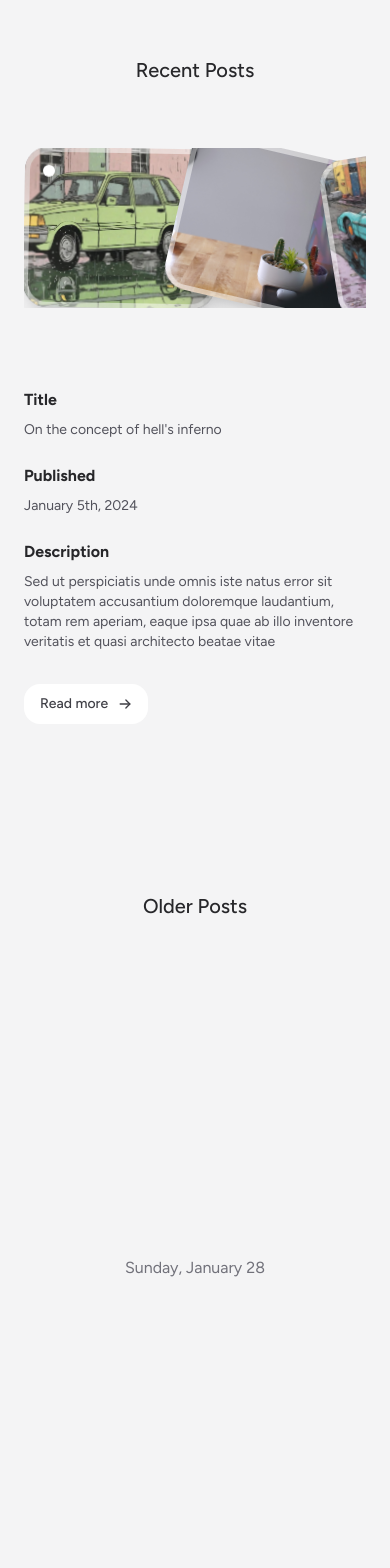
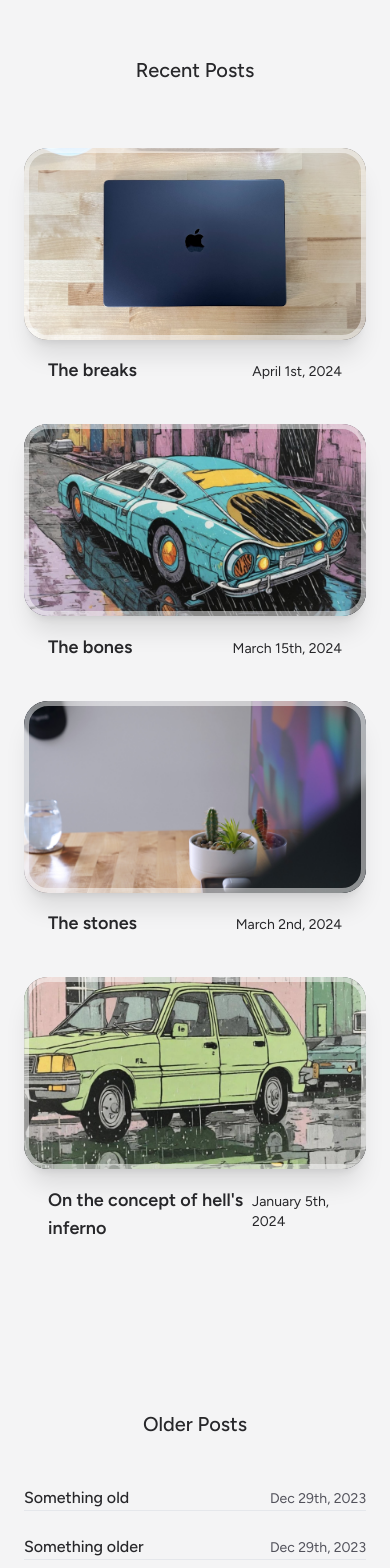
Before and after one commit to loganliffick/personal-site, a Next.js app: page /blog in a window 390 px wide. Shown: the part 140-1708 px from the top of the page. Before the commit the page ends 1468 px from the top, so only its background shows below. Built offline with nearby package versions, Linux system fonts and the light colour scheme; no server answers.

Commit message:
almost done

```diff
--- /dev/null
+++ b/src/components/blog/Post.tsx
@@ -0,0 +1,20 @@
+import Link from 'next/link'
+
+const Post = (props: {
+  date: string
+  title: string
+  description?: string
+  href: string
+}) => {
+  return (
+    <Link
+      href={props.href}
+      className="mb-6 flex w-full items-baseline justify-between border-b"
+    >
+      <p className="font-medium">{props.title}</p>
+      <p className="text-sm text-zinc-600">{props.date}</p>
+    </Link>
+  )
+}
+
+export default Post
--- a/src/components/blog/RecentPost.tsx
+++ b/src/components/blog/RecentPost.tsx
@@ -15,32 +15,44 @@ const RecentPost = (props: {
   href: string
 }) => {
   const [rotation, setRotation] = useState(0)
+  const [isMobile, setIsMobile] = useState(true)
 
+  const handleResize = () => {
+    if (window.innerWidth < 640) {
+      setRotation(0)
+      setIsMobile(true)
+    } else {
+      if (isMobile === false) {
+      } else {
+        setRotation(Math.floor(Math.random() * 41) - 20)
+        setIsMobile(false)
+      }
+    }
+  }
   useEffect(() => {
-    setRotation(Math.floor(Math.random() * 41) - 20)
-  }, [])
+    handleResize()
+    window.addEventListener('resize', handleResize)
+
+    return () => window.removeEventListener('resize', handleResize)
+  }, [isMobile])
 
   return (
     <Link
-      className="scaleFade -mr-10 animate-scaleFadeBlog"
+      className="reveal sm:scaleFade animate-revealSm transition-all duration-300 ease-bounce sm:-mr-10 sm:animate-scaleFadeBlog sm:hover:mr-0"
       style={{ animationDelay: props.offset + 's' }}
       href={props.href}
       onMouseEnter={props.setActivePost}
     >
       <article
-        className={cn(
-          'group relative h-40 w-48 origin-center overflow-hidden rounded-3xl bg-zinc-500 shadow-xl transition-all duration-300 ease-bounce will-change-transform after:absolute after:left-0 after:top-0 after:h-full after:w-full after:rounded-3xl after:border-[5px] after:border-white/50 after:transition-[border] hover:mr-10 hover:!rotate-0 hover:!scale-110 hover:shadow-2xl hover:after:border-8 active:!scale-100 active:after:border-[12px]',
-          {
-            '': props.activePost === props.id,
-          },
-        )}
+        className="group relative aspect-video w-full origin-center overflow-hidden rounded-3xl bg-zinc-500 shadow-xl transition-all duration-300 ease-bounce will-change-transform after:absolute after:left-0 after:top-0 after:h-full after:w-full after:rounded-3xl after:border-[5px] after:border-white/50 after:transition-[border] sm:aspect-[4/3] sm:h-40 sm:hover:!rotate-0 sm:hover:scale-110 sm:hover:shadow-2xl sm:hover:after:border-8 sm:active:scale-100 sm:active:after:border-[12px]"
         style={{ transform: `rotate(${rotation}deg)` }}
       >
+        {/* active dot */}
         <div
           className={cn(
-            'absolute left-0 top-0 z-10 size-12 bg-orange-500/0 opacity-0 transition-opacity duration-100 ease-in group-hover:opacity-0 group-hover:delay-0 group-hover:duration-100',
+            'absolute left-0 top-0 z-10 size-12 opacity-0 transition-opacity duration-100 ease-in group-hover:opacity-0 group-hover:delay-0 group-hover:duration-100',
             {
-              'opacity-100 delay-500 duration-300':
+              'delay-500 duration-300 sm:opacity-100':
                 props.activePost === props.id,
             },
           )}
@@ -54,10 +66,13 @@ const RecentPost = (props: {
           className="object-cover"
           fill
           priority
-          sizes="100"
           alt="image"
         />
       </article>
+      <header className="flex items-baseline justify-between px-6 pt-4 sm:hidden">
+        <p className="text-lg font-semibold">{props.title}</p>
+        <p className="text-sm">{props.date}</p>
+      </header>
     </Link>
   )
 }
--- a/src/pages/blog/index.tsx
+++ b/src/pages/blog/index.tsx
@@ -1,6 +1,7 @@
 import Button from 'components/Button'
 import Layout from 'components/Layout'
 import Section from 'components/Section'
+import Post from 'components/blog/Post'
 import RecentPost from 'components/blog/RecentPost'
 import { ArrowRight } from 'phosphor-react'
 import { useState } from 'react'
@@ -8,10 +9,16 @@ import slugify from 'slugify'
 
 const fauxData = [
   {
-    title: `On the concept of hell's inferno`,
+    title: `The breaks`,
+    description: `I know a lot about a little, that's my guy I guess. That's my fiddle. For rizzle, the rizzler be up in the fizzler listening to quizzler getting better at school on chrizzler.`,
+    image: '/images/jan-2024/workspace.jpg',
+    date: 'April 1st, 2024',
+  },
+  {
+    title: `The bones`,
     description: `Sed ut perspiciatis unde omnis iste natus error sit voluptatem accusantium doloremque laudantium, totam rem aperiam, eaque ipsa quae ab illo inventore veritatis et quasi architecto beatae vitae`,
-    image: '/images/feb-2024/seinfeld.jpg',
-    date: 'January 5th, 2024',
+    image: '/images/feb-2024/solarpunk.jpg',
+    date: 'March 15th, 2024',
   },
   {
     title: `The stones`,
@@ -20,16 +27,22 @@ const fauxData = [
     date: 'March 2nd, 2024',
   },
   {
-    title: `The bones`,
+    title: `On the concept of hell's inferno`,
     description: `Sed ut perspiciatis unde omnis iste natus error sit voluptatem accusantium doloremque laudantium, totam rem aperiam, eaque ipsa quae ab illo inventore veritatis et quasi architecto beatae vitae`,
-    image: '/images/feb-2024/solarpunk.jpg',
-    date: 'March 15th, 2024',
+    image: '/images/feb-2024/seinfeld.jpg',
+    date: 'January 5th, 2024',
   },
   {
-    title: `The breaks`,
+    title: `Something old`,
     description: `I know a lot about a little, that's my guy I guess. That's my fiddle. For rizzle, the rizzler be up in the fizzler listening to quizzler getting better at school on chrizzler.`,
     image: '/images/jan-2024/workspace.jpg',
-    date: 'April 1st, 2024',
+    date: 'Dec 29th, 2023',
+  },
+  {
+    title: `Something older`,
+    description: `I know a lot about a little, that's my guy I guess. That's my fiddle. For rizzle, the rizzler be up in the fizzler listening to quizzler getting better at school on chrizzler.`,
+    image: '/images/jan-2024/workspace.jpg',
+    date: 'Dec 29th, 2023',
   },
 ]
 
@@ -45,8 +58,8 @@ const Page = () => {
     <Layout>
       <Section className="max-w-full">
         <h2 className="mb-16 text-xl font-medium">Recent Posts</h2>
-        <div className="mx-auto flex w-full overflow-x-scroll sm:max-w-min sm:overflow-x-visible">
-          {fauxData.map((post, index) => (
+        <div className="mx-auto flex w-full flex-col gap-10 sm:max-w-min sm:flex-row sm:gap-0">
+          {fauxData.slice(0, 4).map((post, index) => (
             <RecentPost
               activePost={activePost}
               date={post.date}
@@ -61,15 +74,15 @@ const Page = () => {
             />
           ))}
         </div>
-        <div className="mx-auto mt-20 flex w-full max-w-lg flex-col justify-between gap-6 sm:flex-row">
-          <div className="flex w-full flex-col gap-6 sm:w-2/3">
-            <header className="w-full sm:w-auto">
+        <div className="mx-auto mt-20 hidden w-full max-w-lg justify-between gap-6 sm:flex">
+          <div className="flex w-2/3 flex-col gap-6">
+            <header>
               <p className="mb-2 font-bold">Title</p>
-              <p className="text-sm text-zinc-600 opacity-100 transition-opacity sm:min-h-10">
+              <p className="min-h-10 text-sm text-zinc-600 opacity-100 transition-opacity">
                 {fauxData[activePost].title}
               </p>
             </header>
-            <div className="w-full sm:w-auto">
+            <div className="w-auto">
               <p className="mb-2 font-bold">Published</p>
               <p className="text-sm text-zinc-600">
                 {fauxData[activePost].date}
@@ -78,17 +91,17 @@ const Page = () => {
           </div>
           <div className="w-full">
             <p className="mb-2 font-bold">Description</p>
-            <p className="text-sm text-zinc-600 sm:min-h-32">
+            <p className="min-h-32 text-sm text-zinc-600">
               {fauxData[activePost].description}
             </p>
             <Button
               as="a"
-              className="group mt-8 text-sm sm:mt-0"
+              className="group text-sm"
               text={'Read more'}
               type={'primary'}
               href={createSlug(fauxData[activePost].title)}
             >
-              <div className="RecentPosts-center relative flex size-3.5 justify-center overflow-hidden text-inherit">
+              <div className="relative flex size-3.5 justify-center overflow-hidden text-inherit">
                 <ArrowRight
                   weight="bold"
                   className="absolute -translate-x-4 transition-transform duration-300 ease-bounce sm:group-hover:translate-x-0"
@@ -104,6 +117,14 @@ const Page = () => {
       </Section>
       <Section className="mt-10">
         <h2 className="mb-12 text-xl font-medium">Older Posts</h2>
+        {fauxData.slice(4, fauxData.length).map((post, index) => (
+          <Post
+            date={post.date}
+            href={createSlug(post.title)}
+            key={index}
+            title={post.title}
+          />
+        ))}
       </Section>
     </Layout>
   )
--- a/tailwind.config.ts
+++ b/tailwind.config.ts
@@ -59,7 +59,7 @@ const config: Config = {
           },
           to: {
             opacity: '100%',
-            transform: 'scale(1) translateY(0px) rotate(0deg)',
+            transform: 'scale(1) translateY(0px)',
           },
         },
 
```
